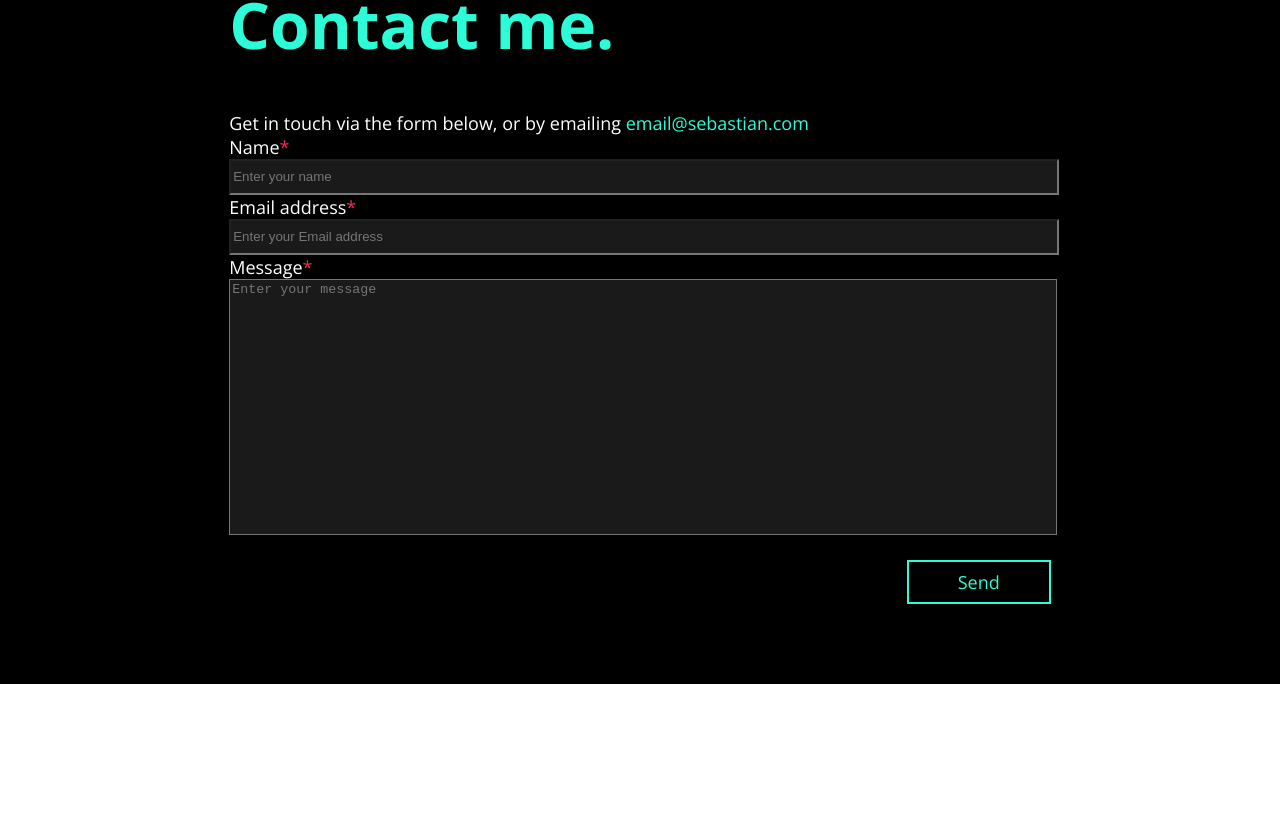
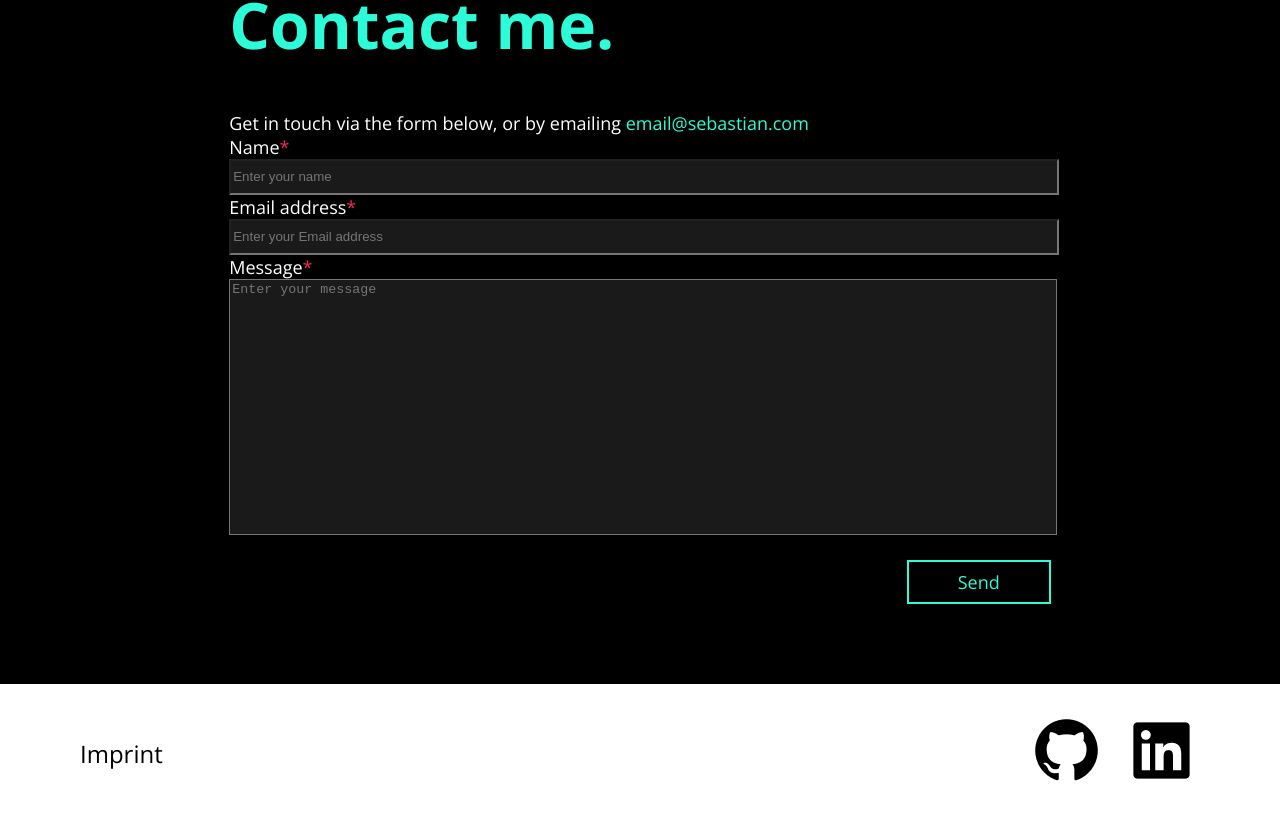
Before and after one commit to BastiEbel/Portfolio, an Angular app: page / in a window 1280 px wide. Shown: the part 3790-4610 px from the top of the page. Before the commit the page ends 4474 px from the top, so only its background shows below. Built offline with nearby package versions, Linux system fonts and the light colour scheme.

Commit message:
section footer added

```diff
--- a/src/app/app.component.html
+++ b/src/app/app.component.html
@@ -4,3 +4,4 @@
 <app-my-work></app-my-work>
 <app-explain-about-me></app-explain-about-me>
 <app-contact-me></app-contact-me>
+<app-footer></app-footer>
--- a/src/app/app.module.ts
+++ b/src/app/app.module.ts
@@ -9,6 +9,7 @@ import { MySkillsComponent } from './my-skills/my-skills.component';
 import { MyWorkComponent } from './my-work/my-work.component';
 import { ExplainAboutMeComponent } from './explain-about-me/explain-about-me.component';
 import { ContactMeComponent } from './contact-me/contact-me.component';
+import { FooterComponent } from './footer/footer.component';
 
 @NgModule({
   declarations: [
@@ -18,7 +19,8 @@ import { ContactMeComponent } from './contact-me/contact-me.component';
     MySkillsComponent,
     MyWorkComponent,
     ExplainAboutMeComponent,
-    ContactMeComponent
+    ContactMeComponent,
+    FooterComponent
   ],
   imports: [
     BrowserModule,
--- /dev/null
+++ b/src/app/footer/footer.component.html
@@ -0,0 +1,7 @@
+<div class="container-footer">
+    <a class="imprint" href="#">Imprint</a>
+    <div>
+        <a href="https://github.com/BastiEbel"><img src="assets/img/github-fill.png"></a>
+        <a href="#"><img src="assets/img/linkedin-box-fill.png"></a>
+    </div>
+</div>
--- /dev/null
+++ b/src/app/footer/footer.component.scss
@@ -0,0 +1,26 @@
+.container-footer{
+    height: 140px;
+    display: flex;
+    justify-content: space-between;
+    align-items: center;
+    padding-right: 60px;
+
+    .imprint{
+        text-decoration: none;
+        color: black;
+        font-size: 24px;
+        margin-left: 80px;
+
+        &:hover{
+            transform: scale(1.2);
+        }
+    }
+
+    a{
+        margin-right: 20px;
+
+        img:hover{
+            transform: scale(1.2);
+        }
+    }
+}
--- /dev/null
+++ b/src/app/footer/footer.component.ts
@@ -0,0 +1,15 @@
+import { Component, OnInit } from '@angular/core';
+
+@Component({
+  selector: 'app-footer',
+  templateUrl: './footer.component.html',
+  styleUrls: ['./footer.component.scss']
+})
+export class FooterComponent implements OnInit {
+
+  constructor() { }
+
+  ngOnInit(): void {
+  }
+
+}
```
Also changed, not shown: 1 other file (tests, documents, lock files or other folders).
